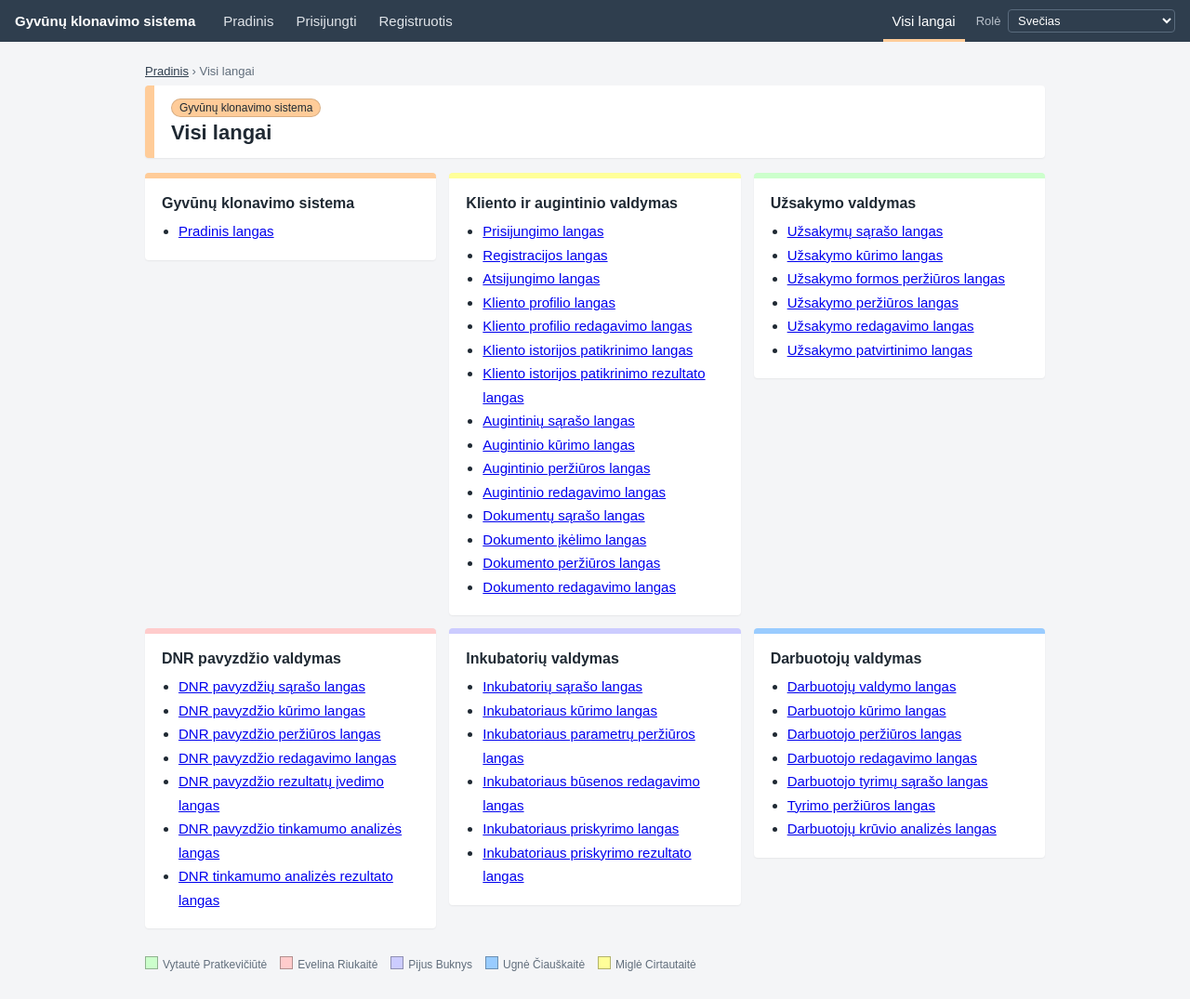
After one commit to cmigle/gyvunu_klonavimo_sistema, a web app: page /langai.html in a window 1280 px wide. The commit adds this page. Shown: the whole page at 93% size. Run offline with its HTML, style and script files only (its server is not run), Linux system fonts and the light colour scheme; data that the repository does not hold is empty.

Commit message:
Add page listing all windows

```diff
--- a/css/stilius.css
+++ b/css/stilius.css
@@ -52,8 +52,9 @@ body {
 }
 .meniu a.punktas:hover { background: rgba(255, 255, 255, .12); color: #fff; }
 .meniu a.punktas[aria-current] { color: #fff; box-shadow: inset 0 -3px 0 var(--sistema); }
+.meniu a[href="langai.html"] { margin-left: auto; }
 .meniu .role {
-    margin-left: auto;
+    margin-left: 8px;
     color: #b9c1cb;
     font-size: 13px;
 }
@@ -178,6 +179,12 @@ dl.duomenys dd { margin: 0; }
 .plytele strong { display: block; margin-bottom: 4px; }
 .plytele span { color: var(--blankus); font-size: 13px; }
 
+/* Visų langų sąrašas */
+.langai { display: grid; grid-template-columns: repeat(auto-fill, minmax(280px, 1fr)); gap: 14px; align-items: start; }
+.langai .kortele { border-top: 6px solid var(--spalva); margin: 0; }
+.langai h2 { font-size: 16px; margin: 0 0 8px; }
+.langai ul { margin: 0; padding-left: 18px; line-height: 1.7; }
+
 /* Ištrynimo patvirtinimo langas */
 dialog { border: none; border-radius: 6px; padding: 22px; max-width: 420px; box-shadow: 0 8px 30px rgba(0, 0, 0, .3); }
 dialog::backdrop { background: rgba(0, 0, 0, .4); }
--- a/js/navigacija.js
+++ b/js/navigacija.js
@@ -80,7 +80,8 @@ const LANGAI = {
     "darbuotojas-redaguoti.html": ["Redagavimas", "darbuotojas.html"],
     "darbuotojo-tyrimai.html": ["Tyrimai", "darbuotojas.html"],
     "tyrimas.html": ["Tyrimas", "darbuotojo-tyrimai.html"],
-    "kruvio-analize.html": ["Krūvio analizė", "index.html"]
+    "kruvio-analize.html": ["Krūvio analizė", "index.html"],
+    "langai.html": ["Visi langai", "index.html"]
 };
 
 function dabartinisPuslapis() {
@@ -126,7 +127,7 @@ function pieštiMeniu() {
     const nav = document.getElementById("meniu");
     if (!nav) return;
     const role = gautiRole();
-    const punktai = MENIU[role] || MENIU["svecias"];
+    const punktai = [...(MENIU[role] || MENIU["svecias"]), ["langai.html", "Visi langai"]];
     // Pažymimas meniu punktas, kurio skyriuje yra dabartinis langas
     const puslapis = dabartinisPuslapis();
     const aktyvus = puslapis === "index.html" ? puslapis : kelias(puslapis, role).reverse()
--- /dev/null
+++ b/langai.html
@@ -0,0 +1,103 @@
+<!DOCTYPE html>
+<html lang="lt">
+<head>
+    <meta charset="utf-8">
+    <meta name="viewport" content="width=device-width, initial-scale=1">
+    <title>Visi langai – Gyvūnų klonavimo sistema</title>
+    <link rel="stylesheet" href="css/stilius.css">
+    <script src="js/navigacija.js" defer></script>
+</head>
+<body>
+    <nav class="meniu" id="meniu"></nav>
+    <main style="--posistemes-spalva: var(--sistema)">
+        <div class="antraste">
+            <span class="posisteme">Gyvūnų klonavimo sistema</span>
+            <h1>Visi langai</h1>
+        </div>
+        <div id="pranesimas"></div>
+        <div class="langai">
+        <section class="kortele" style="--spalva: var(--sistema)">
+            <h2>Gyvūnų klonavimo sistema</h2>
+            <ul>
+                <li><a href="index.html">Pradinis langas</a></li>
+            </ul>
+        </section>
+        <section class="kortele" style="--spalva: var(--migle)">
+            <h2>Kliento ir augintinio valdymas</h2>
+            <ul>
+                <li><a href="prisijungimas.html">Prisijungimo langas</a></li>
+                <li><a href="registracija.html">Registracijos langas</a></li>
+                <li><a href="atsijungimas.html">Atsijungimo langas</a></li>
+                <li><a href="profilis.html">Kliento profilio langas</a></li>
+                <li><a href="profilis-redaguoti.html">Kliento profilio redagavimo langas</a></li>
+                <li><a href="istorijos-patikrinimas.html">Kliento istorijos patikrinimo langas</a></li>
+                <li><a href="istorijos-rezultatas.html">Kliento istorijos patikrinimo rezultato langas</a></li>
+                <li><a href="augintiniai.html">Augintinių sąrašo langas</a></li>
+                <li><a href="augintinis-kurti.html">Augintinio kūrimo langas</a></li>
+                <li><a href="augintinis.html">Augintinio peržiūros langas</a></li>
+                <li><a href="augintinis-redaguoti.html">Augintinio redagavimo langas</a></li>
+                <li><a href="dokumentai.html">Dokumentų sąrašo langas</a></li>
+                <li><a href="dokumentas-ikelti.html">Dokumento įkėlimo langas</a></li>
+                <li><a href="dokumentas.html">Dokumento peržiūros langas</a></li>
+                <li><a href="dokumentas-redaguoti.html">Dokumento redagavimo langas</a></li>
+            </ul>
+        </section>
+        <section class="kortele" style="--spalva: var(--vytaute)">
+            <h2>Užsakymo valdymas</h2>
+            <ul>
+                <li><a href="uzsakymai.html">Užsakymų sąrašo langas</a></li>
+                <li><a href="uzsakymas-kurti.html">Užsakymo kūrimo langas</a></li>
+                <li><a href="uzsakymas-formos-perziura.html">Užsakymo formos peržiūros langas</a></li>
+                <li><a href="uzsakymas.html">Užsakymo peržiūros langas</a></li>
+                <li><a href="uzsakymas-redaguoti.html">Užsakymo redagavimo langas</a></li>
+                <li><a href="uzsakymo-patvirtinimas.html">Užsakymo patvirtinimo langas</a></li>
+            </ul>
+        </section>
+        <section class="kortele" style="--spalva: var(--evelina)">
+            <h2>DNR pavyzdžio valdymas</h2>
+            <ul>
+                <li><a href="dnr.html">DNR pavyzdžių sąrašo langas</a></li>
+                <li><a href="dnr-kurti.html">DNR pavyzdžio kūrimo langas</a></li>
+                <li><a href="dnr-pavyzdys.html">DNR pavyzdžio peržiūros langas</a></li>
+                <li><a href="dnr-redaguoti.html">DNR pavyzdžio redagavimo langas</a></li>
+                <li><a href="dnr-rezultatai.html">DNR pavyzdžio rezultatų įvedimo langas</a></li>
+                <li><a href="dnr-tinkamumas.html">DNR pavyzdžio tinkamumo analizės langas</a></li>
+                <li><a href="dnr-tinkamumo-rezultatas.html">DNR tinkamumo analizės rezultato langas</a></li>
+            </ul>
+        </section>
+        <section class="kortele" style="--spalva: var(--pijus)">
+            <h2>Inkubatorių valdymas</h2>
+            <ul>
+                <li><a href="inkubatoriai.html">Inkubatorių sąrašo langas</a></li>
+                <li><a href="inkubatorius-kurti.html">Inkubatoriaus kūrimo langas</a></li>
+                <li><a href="inkubatorius.html">Inkubatoriaus parametrų peržiūros langas</a></li>
+                <li><a href="inkubatorius-busena.html">Inkubatoriaus būsenos redagavimo langas</a></li>
+                <li><a href="inkubatoriaus-priskyrimas.html">Inkubatoriaus priskyrimo langas</a></li>
+                <li><a href="inkubatoriaus-priskyrimo-rezultatas.html">Inkubatoriaus priskyrimo rezultato langas</a></li>
+            </ul>
+        </section>
+        <section class="kortele" style="--spalva: var(--ugne)">
+            <h2>Darbuotojų valdymas</h2>
+            <ul>
+                <li><a href="darbuotojai.html">Darbuotojų valdymo langas</a></li>
+                <li><a href="darbuotojas-kurti.html">Darbuotojo kūrimo langas</a></li>
+                <li><a href="darbuotojas.html">Darbuotojo peržiūros langas</a></li>
+                <li><a href="darbuotojas-redaguoti.html">Darbuotojo redagavimo langas</a></li>
+                <li><a href="darbuotojo-tyrimai.html">Darbuotojo tyrimų sąrašo langas</a></li>
+                <li><a href="tyrimas.html">Tyrimo peržiūros langas</a></li>
+                <li><a href="kruvio-analize.html">Darbuotojų krūvio analizės langas</a></li>
+            </ul>
+        </section>
+        </div>
+    </main>
+    <footer>
+        <div class="legenda">
+            <span style="--c: var(--vytaute)">Vytautė Pratkevičiūtė</span>
+            <span style="--c: var(--evelina)">Evelina Riukaitė</span>
+            <span style="--c: var(--pijus)">Pijus Buknys</span>
+            <span style="--c: var(--ugne)">Ugnė Čiauškaitė</span>
+            <span style="--c: var(--migle)">Miglė Cirtautaitė</span>
+        </div>
+    </footer>
+</body>
+</html>
```
